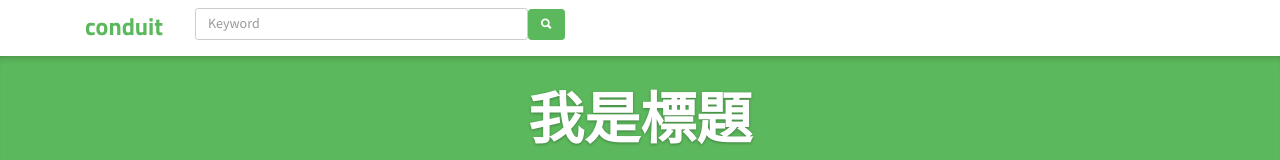
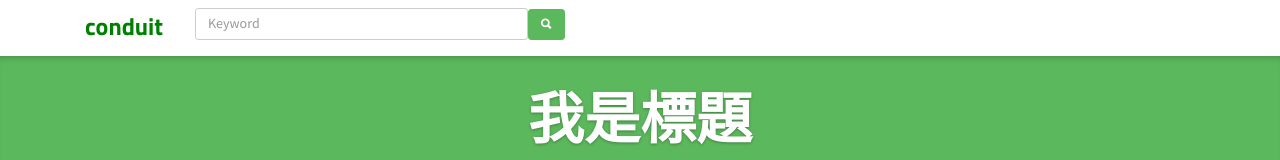
Before and after one commit to oyangchin/20210509-ng-demo1, an Angular app: page / in a window 1280 px wide. Shown: the top 160 px of the page. Built offline with nearby package versions, Linux system fonts and the light colour scheme; a web font is replaced by a local one.

Commit message:
[class] 切換 文字顏色

```diff
--- a/src/app/header/header.component.css
+++ b/src/app/header/header.component.css
@@ -0,0 +1,7 @@
+.green-text {
+  color: green !important;
+}
+
+.orange-text {
+  color: orange !important;
+}
--- a/src/app/header/header.component.html
+++ b/src/app/header/header.component.html
@@ -1,6 +1,6 @@
 <nav class="navbar navbar-light">
   <div class="container">
-    <a class="navbar-brand" href="index.html">conduit</a>
+    <a class="navbar-brand" [class]="highlight?'green-text':'orange-text'" href="index.html">conduit</a>
     <input class="form-control form-control-sm search-input" type="text" placeholder="Keyword" [(ngModel)]="keyword">
 
     <button class="btn btn-sm btn-primary" (click)="search($event)">
--- a/src/app/header/header.component.ts
+++ b/src/app/header/header.component.ts
@@ -8,7 +8,7 @@ import { Component, OnInit } from '@angular/core';
 export class HeaderComponent implements OnInit {
 
   keyword = "";
-
+  highlight = true;
   constructor() {
 
   }
@@ -18,6 +18,8 @@ export class HeaderComponent implements OnInit {
 
   search($event){
     console.log('>>>>>> Search Start !', $event);
+    this.highlight = !this.highlight;
+    console.log('>>>>>> Search highlight !', this.highlight);
   }
 
   changeKeywordHandler($event){
```
